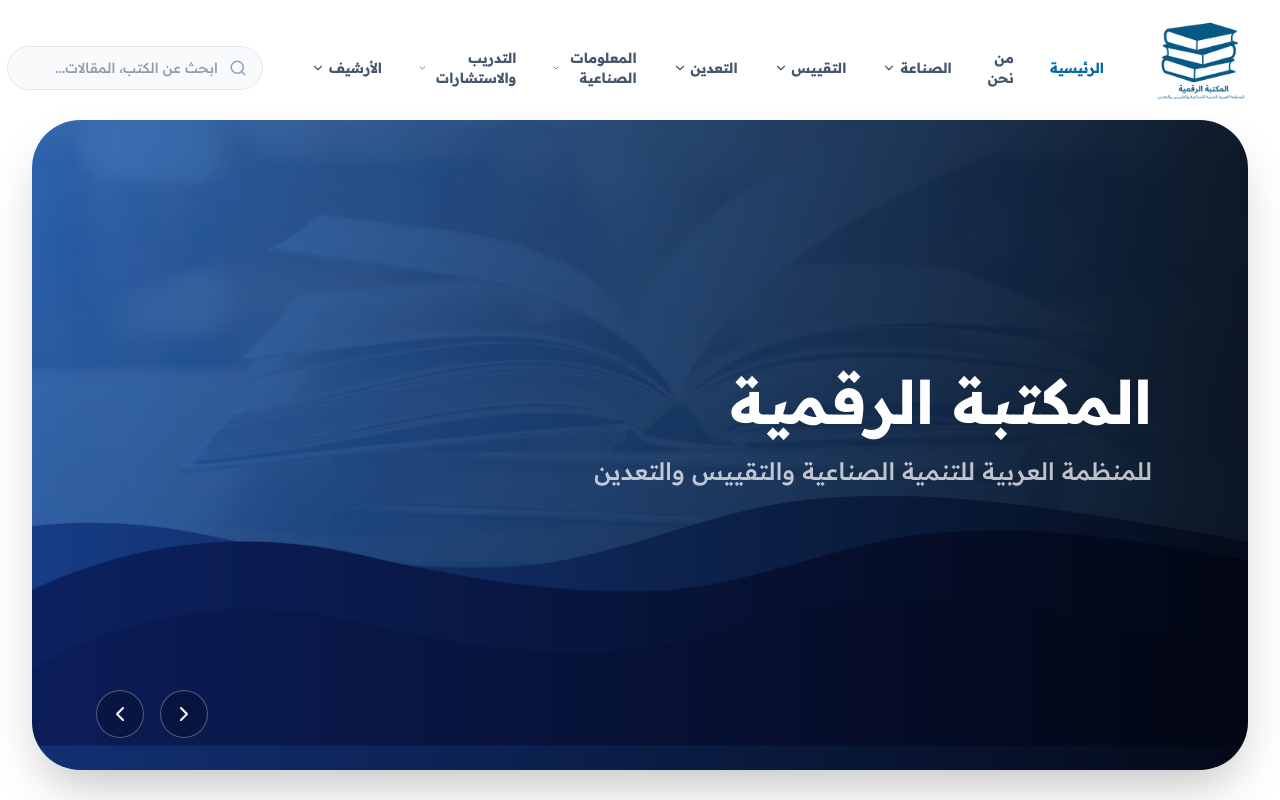
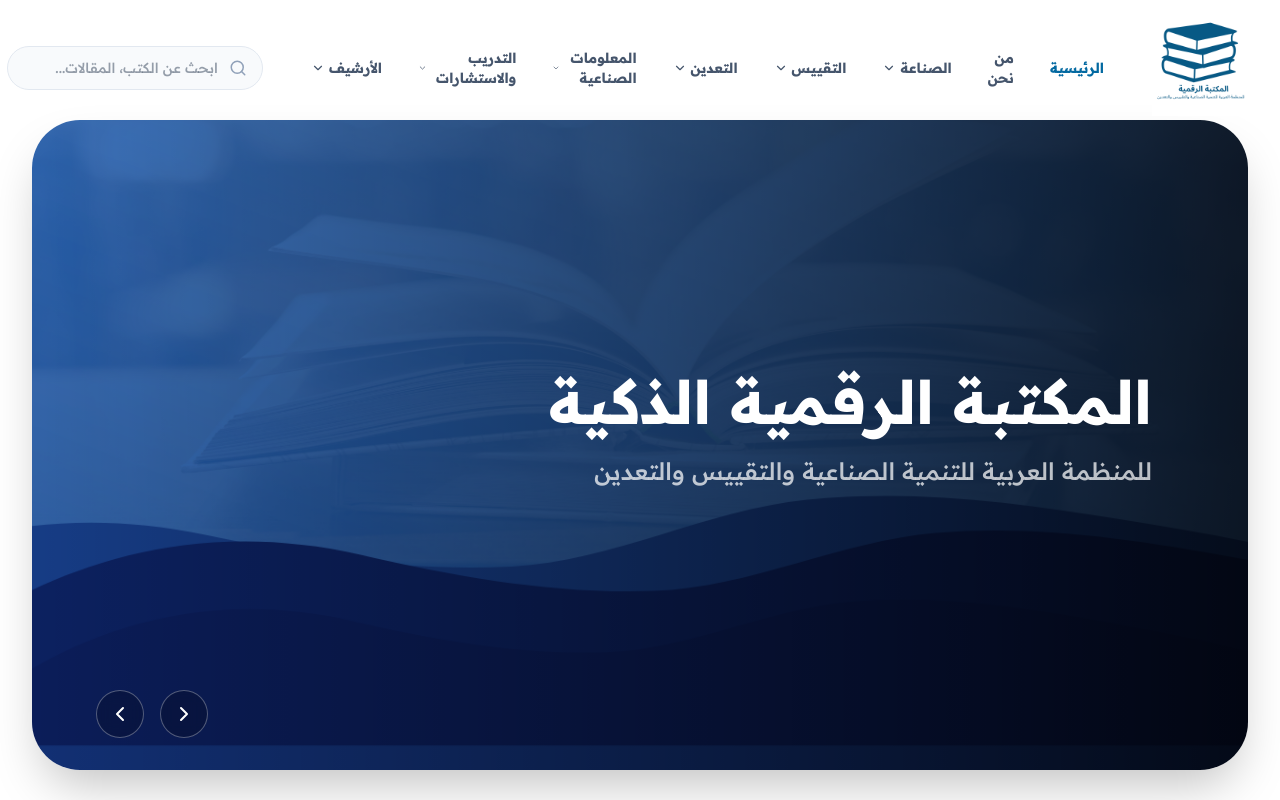
Before and after one commit to simoxdev1173/aidsmo-library, a Next.js app: page / in a window 1280 px wide. Shown: the top 800 px of the page. Built offline with nearby package versions, Linux system fonts and the light colour scheme.

Commit message:
title change

```diff
--- a/app/ebook/components/Hero.tsx
+++ b/app/ebook/components/Hero.tsx
@@ -8,7 +8,7 @@
 const slides = [
   {
     image: '/hero-image.png',
-    title: 'المكتبة الرقمية',
+    title: 'المكتبة الرقمية الذكية',
     subtitle: 'للمنظمة العربية للتنمية الصناعية والتقييس والتعدين',
   },
 
--- a/app/layout.tsx
+++ b/app/layout.tsx
@@ -17,8 +17,8 @@
 })
 
 export const metadata: Metadata = {
-  title: 'المكتبة الرقمية | خدمات رقمية متكاملة',
-  description: 'نقدم أفضل الخدمات الرقمية للمكتبات والمؤسسات الثقافية',
+  title: 'المكتبة الرقمية الذكية',
+  description: 'المكتبة الرقمية الذكية',
 }
 
 export default function RootLayout({
```
